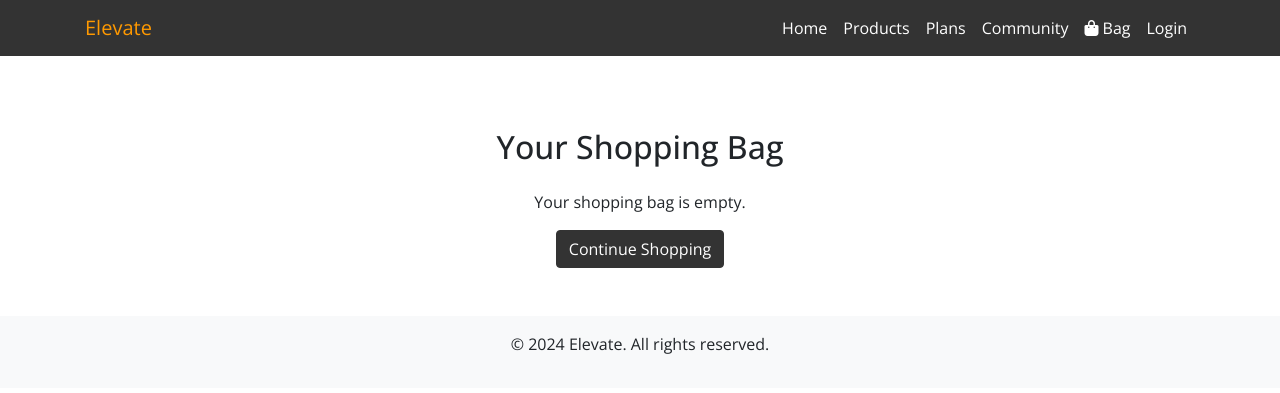
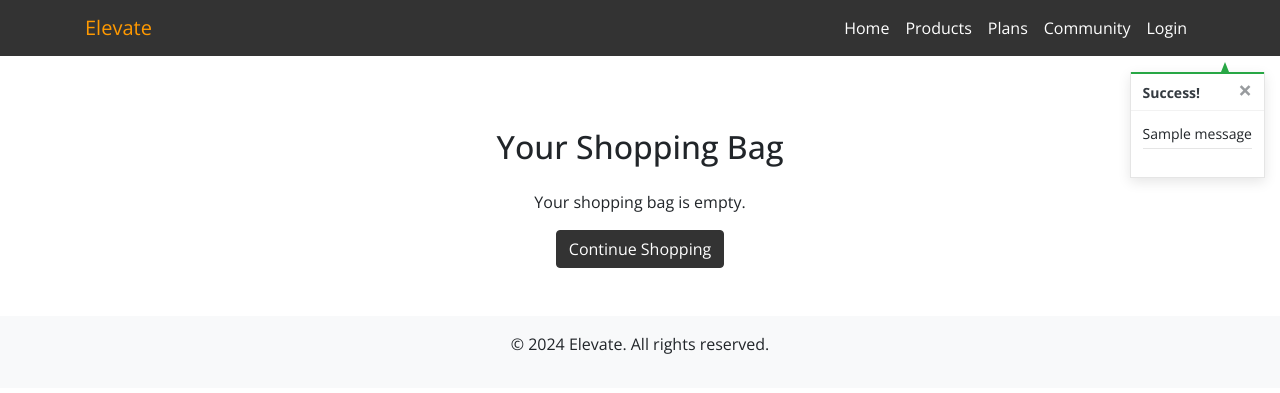
Before and after one commit to Dhruvesh48/elevate, a Django app: page /bag/ in a window 1280 px wide. Shown: the top 393 px of the page. Run offline with Django 4.2, Linux system fonts and the light colour scheme; tables that the repository leaves empty hold one stand-in row (values such as "Sample post"); one stand-in notice (Sample message) is shown; some libraries are stand-ins or nearby versions.

Commit message:
added toast to create messages for user

```diff
--- a/bag/templates/bag/bag.html
+++ b/bag/templates/bag/bag.html
@@ -37,7 +37,7 @@
                         </td>
 
                         <!-- Product Name -->
-                        <td>{{ item.product.name }}</td>
+                        <td class="text-truncate">{{ item.product.name }}</td>
 
                         <!-- Size -->
                         <td>
--- a/bag/views.py
+++ b/bag/views.py
@@ -1,4 +1,7 @@
-from django.shortcuts import render, redirect, get_object_or_404, HttpResponse
+from django.shortcuts import render, redirect, HttpResponse, get_object_or_404
+from django.contrib import messages
+
+from products.models import Product
 
 # Create your views here.
 def view_bag(request):
@@ -10,6 +13,7 @@ def view_bag(request):
 def add_to_bag(request, item_id):
     """ Add a quantity of the specified product to the shopping bag """
 
+    product = Product.objects.get(pk=item_id)
     quantity = int(request.POST.get('quantity'))
     redirect_url = request.POST.get('redirect_url')
     size = None
@@ -21,16 +25,21 @@ def add_to_bag(request, item_id):
         if item_id in list(bag.keys()):
             if size in bag[item_id]['items_by_size'].keys():
                 bag[item_id]['items_by_size'][size] += quantity
+                messages.success(request, f'Updated size {size.upper()} {product.name} quantity to {bag[item_id]["items_by_size"][size]}')
             else:
                 bag[item_id]['items_by_size'][size] = quantity
+                messages.success(request, f'Added size {size.upper()} {product.name} to your bag')
 
         else:
             bag[item_id] = {'items_by_size': {size: quantity}}
+            messages.success(request, f'Added size {size.upper()} {product.name} to your bag')
     else:
         if item_id in list(bag.keys()):
             bag[item_id] += quantity
+            messages.success(request, f'Updated {product.name} quantity to {bag[item_id]}')
         else:
             bag[item_id] = quantity
+            messages.success(request, f'Added {product.name} to your bag')
 
     request.session['bag'] = bag
     return redirect(redirect_url)
@@ -38,6 +47,7 @@ def add_to_bag(request, item_id):
 def update_bag_item(request, item_id):
     """Update the quantity of an item in the bag."""
 
+    product = get_object_or_404(Product, pk=item_id)
     if request.method == 'POST':
         quantity = int(request.POST.get('quantity'))
         size = None
@@ -49,15 +59,19 @@ def update_bag_item(request, item_id):
             if item_id in list(bag.keys()):
                 if size in bag[item_id]['items_by_size'].keys():
                     bag[item_id]['items_by_size'][size] = quantity
+                    messages.success(request, f'Updated size {size.upper()} {product.name} quantity to {bag[item_id]["items_by_size"][size]}')
                 else:
                     bag[item_id]['items_by_size'][size] = quantity
+                    messages.success(request, f'Removed size {size.upper()} {product.name} from your bag')
             else:
                 bag[item_id] = {'items_by_size': {size: quantity}}
         else:
             if item_id in list(bag.keys()):
                 bag[item_id] = quantity
+                messages.success(request, f'Updated {product.name} quantity to {bag[item_id]}')
             else:
                 bag[item_id] = quantity
+                messages.success(request, f'Removed {product.name} from your bag')
 
         request.session['bag'] = bag
         return redirect('view_bag')
@@ -67,6 +81,7 @@ def update_bag_item(request, item_id):
 def remove_from_bag(request, item_id):
     """Remove an item from the bag."""
 
+    product = get_object_or_404(Product, pk=item_id)
     try:
         size = request.POST.get('product_size', None)  # For products with sizes
         bag = request.session.get('bag', {})
@@ -76,11 +91,14 @@ def remove_from_bag(request, item_id):
                 del bag[item_id]['items_by_size'][size]
                 if not bag[item_id]['items_by_size']:
                     bag.pop(item_id)
+                messages.success(request, f'Removed size {size.upper()} {product.name} from your bag')
         else:
             bag.pop(item_id)
+            messages.success(request, f'Removed {product.name} from your bag')
 
         request.session['bag'] = bag
         return redirect('view_bag')
 
     except Exception as e:
+        messages.error(request, f'Error removing item: {e}')
         return HttpResponse(status=500)
--- a/elevate/settings.py
+++ b/elevate/settings.py
@@ -84,6 +84,8 @@ TEMPLATES = [
     },
 ]
 
+MESSAGE_STORAGE = 'django.contrib.messages.storage.session.SessionStorage'
+
 AUTHENTICATION_BACKENDS = (
     'django.contrib.auth.backends.ModelBackend',
     'allauth.account.auth_backends.AuthenticationBackend',
--- a/static/css/base.css
+++ b/static/css/base.css
@@ -28,6 +28,25 @@ body{
 
 .navbar-toggler i:hover {
     color: #ff9900;
+}
+
+.nav-item .badge {
+    position: absolute;
+    top: 0;
+    right: -10px;
+    font-size: 0.8rem;
+    transform: translate(-50%, -30%);
+    background-color: #dc3545;
+    color: white;
+    border-radius: 50%;
+    padding: 0.25rem 0.5rem;
+    z-index: 10;
+}
+
+.nav-item .nav-link {
+    position: relative;
+    display: inline-flex;
+    align-items: center;
 }
 
 /* Card Styles for Products */
@@ -71,7 +90,7 @@ body{
     color: #666666;
 }
 
-/* Product Grid */
+/* Product */
 .container .row {
     margin-top: 20px;
     margin-bottom: 20px;
@@ -98,3 +117,93 @@ body{
     width: 80px;
     height: auto;
 }
+
+/* bag */
+
+.text-truncate {
+    max-width: 200px;
+    white-space: nowrap;
+    overflow-x: auto;
+    text-overflow: inherit;
+    -webkit-overflow-scrolling: touch;
+}
+
+/* ------------------------------- bootstrap toasts */
+
+.message-container {
+    position: fixed;
+    top: 72px;
+    right: 15px;
+    z-index: 99999999999;
+}
+
+.custom-toast {
+    overflow: visible;
+}
+
+.toast-capper {
+    height: 2px;
+}
+
+/* from CSS-tricks.com: https://css-tricks.com/snippets/css/css-triangle/ */
+.arrow-up {
+    width: 0;
+    height: 0;
+    border-left: 4px solid transparent;
+    border-right: 4px solid transparent;
+    border-bottom: 10px solid black;
+    position: absolute;
+    top: -10px;
+    right: 36px;
+}
+
+/* Convenience classes - colors copied from Bootstrap */
+.arrow-primary {
+    border-bottom-color: #007bff !important;
+}
+
+.arrow-secondary {
+    border-bottom-color: #6c757d !important;
+}
+
+.arrow-success {
+    border-bottom-color: #28a745 !important;
+}
+
+.arrow-danger {
+    border-bottom-color: #dc3545 !important;
+}
+
+.arrow-warning {
+    border-bottom-color: #ffc107 !important;
+}
+
+.arrow-info {
+    border-bottom-color: #17a2b8 !important;
+}
+
+.arrow-light {
+    border-bottom-color: #f8f9fa !important;
+}
+
+.arrow-dark {
+    border-bottom-color: #343a40 !important;
+}
+
+.bag-notification-wrapper {
+    height: 100px;
+    overflow-x: hidden;
+    overflow-y: auto;
+}
+
+
+/* Responsive adjustment for smaller screens */
+@media (max-width: 768px) {
+    .nav-item .badge {
+        position: absolute;
+        top: 0;
+        right: -10px;
+        font-size: 0.8rem;
+        transform: translate(70%, 50%);
+    }
+}
--- a/templates/base.html
+++ b/templates/base.html
@@ -54,14 +54,19 @@
                     </li>
 
                     <!-- New Bag Link -->
-                    <li class="nav-item {% if request.path == '/bag/' %}active{% endif %}">
-                        <a class="nav-link" href="{% url 'view_bag' %}">
-                            <i class="fas fa-shopping-bag"></i> Bag
-                            {% if request.user.bag.items.count > 0 %}
-                                <span class="badge badge-pill badge-light">{{ request.user.bag.items.count }}</span>
-                            {% endif %}
-                        </a>
-                    </li>
+                    {% if grand_total %}
+                        <li class="nav-item {% if request.path == '/bag/' %}active{% endif %}">
+                            <a class="nav-link position-relative" href="{% url 'view_bag' %}">
+                                <i class="fas fa-shopping-bag"></i> Bag
+                                {% if product_count > 0 %}
+                                    <!-- Red Notification Badge -->
+                                    <span class="badge badge-pill badge-danger position-absolute">
+                                        {{ product_count }}
+                                    </span>
+                                {% endif %}
+                            </a>
+                        </li>
+                    {% endif %}
 
                     {% if user and user.is_authenticated %}
                         <li class="nav-item {% if request.path == '/profile/' %}active{% endif %}">
@@ -80,6 +85,25 @@
         </div>
     </nav>
 
+    {% if messages %}
+        <div class="message-container">
+            {% for message in messages %}
+                {% with message.level as level %}
+                    {% if level == 40 %}
+                        {% include 'includes/toasts/toast_error.html' %}
+                    {% elif level == 30 %}
+                        {% include 'includes/toasts/toast_warning.html' %}
+                    {% elif level == 25 %}
+                        {% include 'includes/toasts/toast_success.html' %}
+                    {% else %}
+                        {% include 'includes/toasts/toast_info.html' %}
+                    {% endif %}
+                {% endwith %}
+            {% endfor %}
+        </div>
+    {% endif %}
+
+
     <main class="container mt-4">
         {% block content %}
         {% endblock %}
@@ -91,6 +115,9 @@
         {% endblock %}
     </footer>
     {% block postloadjs %}
+    <script type="text/javascript">
+        $('.toast').toast('show');
+    </script>
     {% endblock %}
   </body>
 </html>
--- /dev/null
+++ b/templates/includes/toasts/toast_success.html
@@ -0,0 +1,54 @@
+<div class="toast custom-toast rounded-0 border-top-0" data-autohide="false">
+    <div class="arrow-up arrow-success"></div>
+    <div class="w-100 toast-capper bg-success"></div>
+    <div class="toast-header bg-white text-dark">
+        <strong class="mr-auto">Success!</strong>
+        <button type="button" class="ml-2 mb-1 close text-dark" data-dismiss="toast" aria-label="Close">
+            <span aria-hidden="true">&times;</span>
+        </button>
+    </div>
+    <div class="toast-body bg-white">
+        <div class="row">
+            <div class="col">
+                {{ message }}
+                <hr class="mt-1 mb-3">
+            </div>
+        </div>
+        {% if grand_total %}
+            <p class="logo-font bg-white text-black py-1">Your Bag ({{ product_count }})</p>
+            <div class="bag-notification-wrapper">
+                {% for item in bag_items %}
+                    <div class="row">
+                        <div class="col-3 my-1">
+                            <img class="w-100" src="{{ item.product.image.url }}">
+                        </div>
+                        <div class="col-9">
+                            <p class="my-0"><strong>{{ item.product.name }}</strong></p>
+                            <p class="my-0 small">Size: {% if item.product.has_sizes %}{{ item.size|upper }}{% else %}N/A{% endif %}</p>
+                            <p class="my-0 small text-muted">Qty: {{ item.quantity }}</p>
+                        </div>
+                    </div>
+                {% endfor %}
+            </div>
+            <div class="row">
+                <div class="col">
+                    <strong><p class="mt-3 mb-1 text-black">
+                        Total{% if free_delivery_delta > 0 %} (Exc. delivery){% endif %}:
+                        <span class="float-right">${{ total|floatformat:2 }}</span>
+                    </p></strong>
+                    {% if free_delivery_delta > 0 %}
+                        <p class="mb-0 p-2 bg-warning shadow-sm text-black text-center">
+                            Spend <strong>${{ free_delivery_delta }}</strong> more to get free next day delivery!
+                        </p>
+                    {% endif %}
+                    <a href="{% url 'view_bag' %}" class="btn btn-outline-secondary btn-block rounded-0">
+                        <span class="text-uppercase">Go To Secure Checkout</span>
+                        <span class="icon">
+                            <i class="fas fa-lock"></i>
+                        </span>
+                    </a>
+                </div>
+            </div>
+        {% endif %}
+    </div>
+</div>
```
Also changed, not shown: templates/includes/toasts/toast_error.html (added, +13 -0 lines), templates/includes/toasts/toast_info.html (added, +13 -0 lines), templates/includes/toasts/toast_warning.html (added, +13 -0 lines).
